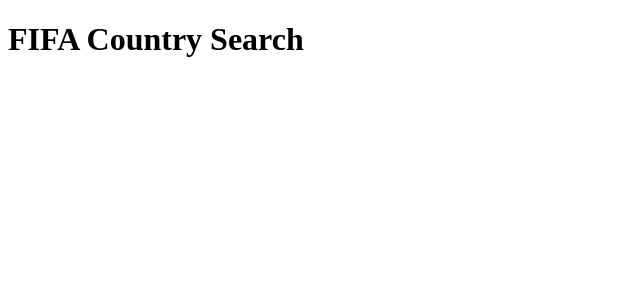
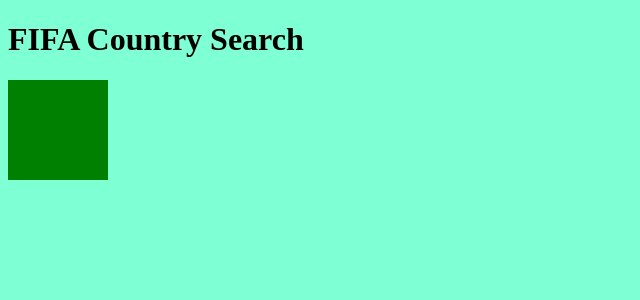
Before and after one commit to samvelArm/fifa-country-search, a React app: page / in a window 1280 px wide. Shown: the top 300 px of the page, without its empty margins (0-640 px from the left). Built offline with nearby package versions, Linux system fonts and the light colour scheme; the HTML template or start-up script is replaced by a standard one.

Commit message:
added config for less.

```diff
--- a/src/components/Main.jsx
+++ b/src/components/Main.jsx
@@ -1,4 +1,6 @@
 import React from 'react';
+
+import './Main.less';
 
 class Main extends React.Component {
   constructor() {
@@ -7,7 +9,10 @@
 
   render() {
     return (
-      <h1>FIFA Country Search</h1>
+      <div>
+        <h1>FIFA Country Search</h1>
+        <p className="test"></p>
+      </div>
     );
   }
 }
--- /dev/null
+++ b/src/components/Main.less
@@ -0,0 +1,8 @@
+body {
+  background-color: aquamarine;
+  .test {
+    width: 100px;
+    height: 100px;
+    background-color: green;
+  }
+}
--- a/webpack.config.js
+++ b/webpack.config.js
@@ -16,6 +16,16 @@
         exclude: /node_modules/,
         use: ['babel-loader'],
       },
+      {
+        test: /\.less$/,
+        use: [{
+          loader: "style-loader"
+        }, {
+          loader: "css-loader"
+        }, {
+          loader: "less-loader"
+        }]
+      }
     ],
   },
 };
```
Also changed, not shown: package.json (+8 -2 lines).
